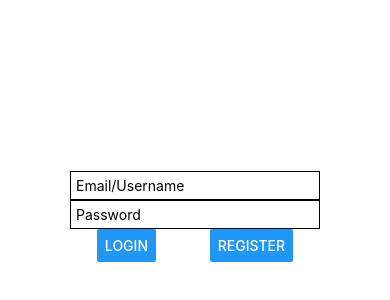
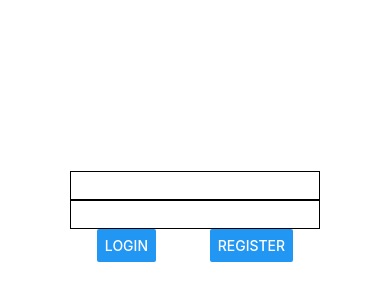
Before and after one commit to ksajan/reactNative, a React Native app: screen / in a window 390 px wide. Shown: the part 206-506 px from the top of the page. Built offline with nearby package versions, Linux system fonts and the light colour scheme.

Commit message:
minor change

```diff
--- a/App.js
+++ b/App.js
@@ -5,9 +5,9 @@ export default function App() {
   return (
     <View style={styles.container}>
       <TextInput placeholder="Email/Username"
-      style={{borderColor: 'black', borderWidth: 0.8, padding: 5}} />
+      style={{borderColor: 'black', borderWidth: 0.8, padding: 5, color: 'white'}} />
       <TextInput placeholder="Password"
-      style={{borderColor: 'black', borderWidth: 0.8, padding: 5}} />
+      style={{borderColor: 'black', borderWidth: 0.8, padding: 5, color: 'white'}} />
       <View style={styles.item1}>
         <Button title="Login" />
         <Button title="Register" />
@@ -21,8 +21,8 @@ export default function App() {
 const styles = StyleSheet.create({
   container: {
     flex: 1,
+    flexDirection: 'column',
     backgroundColor: '#fff',
-    //alignItems: 'center',
     justifyContent: 'center',
     padding: 70,
   },
```
